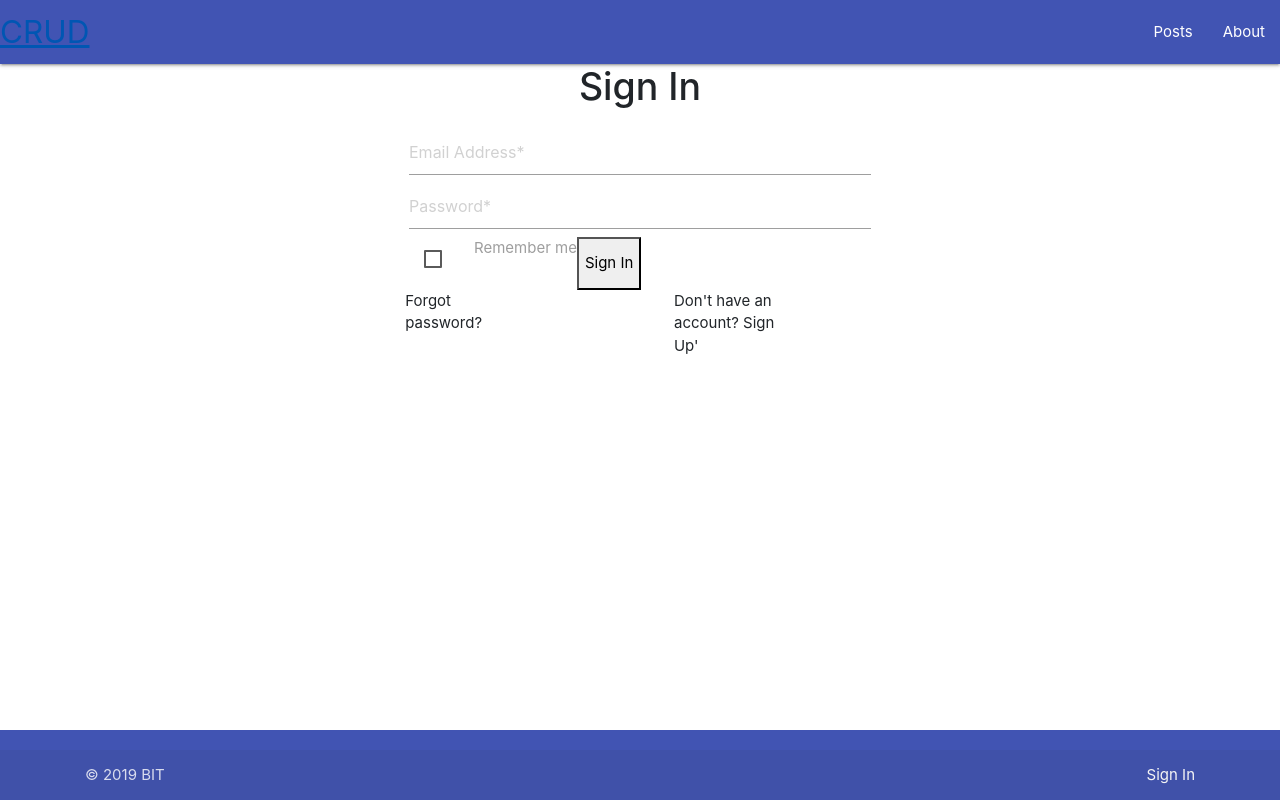
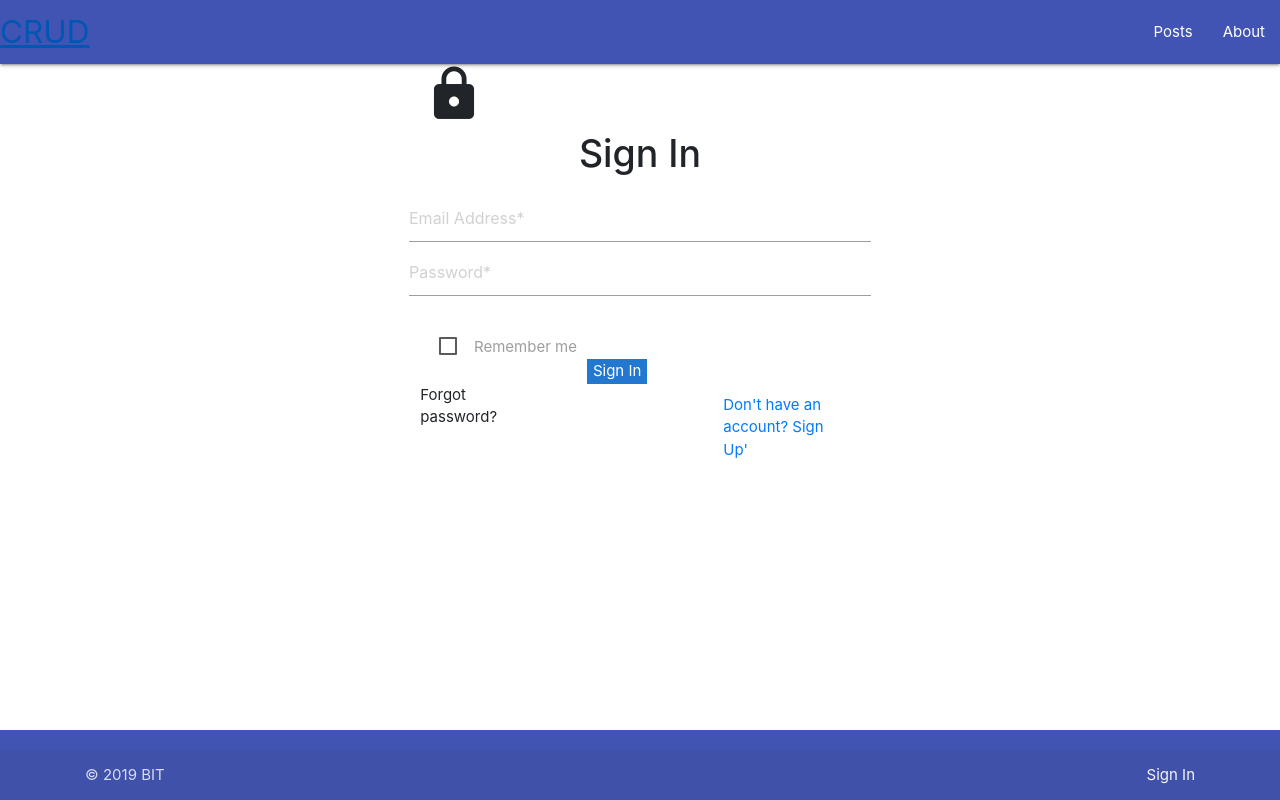
Before and after one commit to SimeunovicStef/FinalProject, a React (Create React App) app in the folder bit-crud/: page /#/sign-in in a window 1280 px wide. Built offline with nearby package versions, Linux system fonts and the light colour scheme.

Commit message:
log in button

```diff
--- a/bit-crud/src/components/button/Button.js
+++ b/bit-crud/src/components/button/Button.js
@@ -1,4 +1,5 @@
 import React from 'react'
+import './Button.css'
 
 const Button = (props) => {
     return (
--- a/bit-crud/src/page/LoginPage.js
+++ b/bit-crud/src/page/LoginPage.js
@@ -3,9 +3,9 @@ import Input from '../components/input/Input'
 import Button from '../components/button/Button'
 import Checkbox from '../components/checkbox/Checkbox'
 import Title from '../components/title/Title'
-
-
-
+import Icon from '../components/icon/Icon'
+import { Row } from '../components/Row/Row'
+import { Link } from 'react-router-dom'
 
 
 class LoginPage extends React.Component {
@@ -13,19 +13,22 @@ class LoginPage extends React.Component {
         return (
             <div className='container'>
                 <div className='wraper'>
+                    <Icon className='lockLogo' />
                     <Title title="Sign In" className="title" />
-                    <div className='row'>
+                    <Row >
                         <Input name="emailAddress" type="text" placeholder="Email Address*" />
                         <Input name="password" type="text" placeholder="Password*" />
-                        <Checkbox />
-                        <label>Remember me</label>
-                        <Button title='Sign In' />
-                        <div className='row'>
-                            <a className="col 4">Forgot password?</a>
-                            <a className="col 4 offset-md-4">Don't have an account? Sign Up'</a>
-                        </div>
-                    </div>
+                    </Row>
+                    <Checkbox onChange={(d) => console.log(d)} label="Remember me" />
+
+                    <Button title='Sign In' />
+                    <Row >
+                        <a className="col 4">Forgot password?</a>
+                        <span className="col 4 offset-md-4"><Link to='/sign-up'>Don't have an account? Sign Up'</Link></span>
+                    </Row>
+
                 </div>
+
             </div>
         )
     }
--- a/bit-crud/src/page/RegisterForm.js
+++ b/bit-crud/src/page/RegisterForm.js
@@ -19,7 +19,7 @@ class RegisterForm extends React.Component {
 
         return (
             <>
-                <h5>Register</h5>
+
                 <div className='wraper'>
                     <Icon className='lockLogo' />
                     <Title title='Sign Up' className='title' />
```
